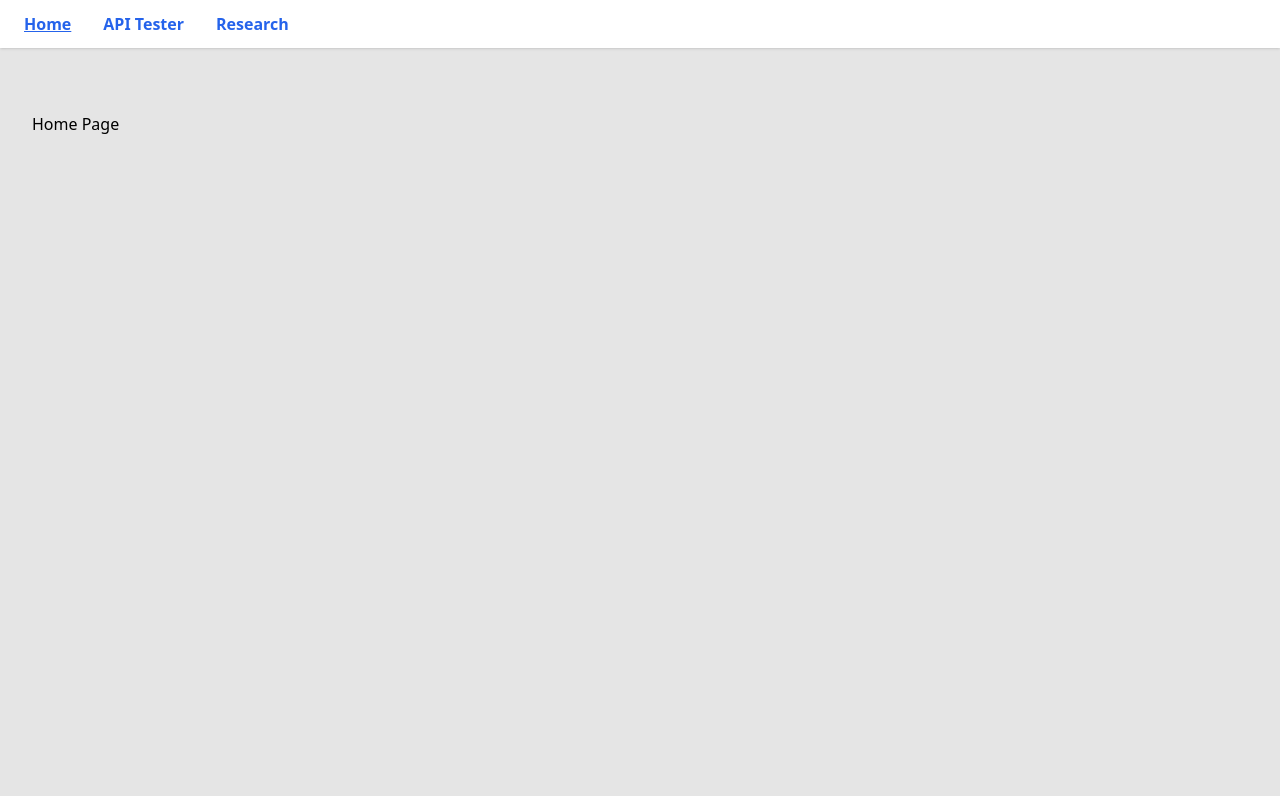
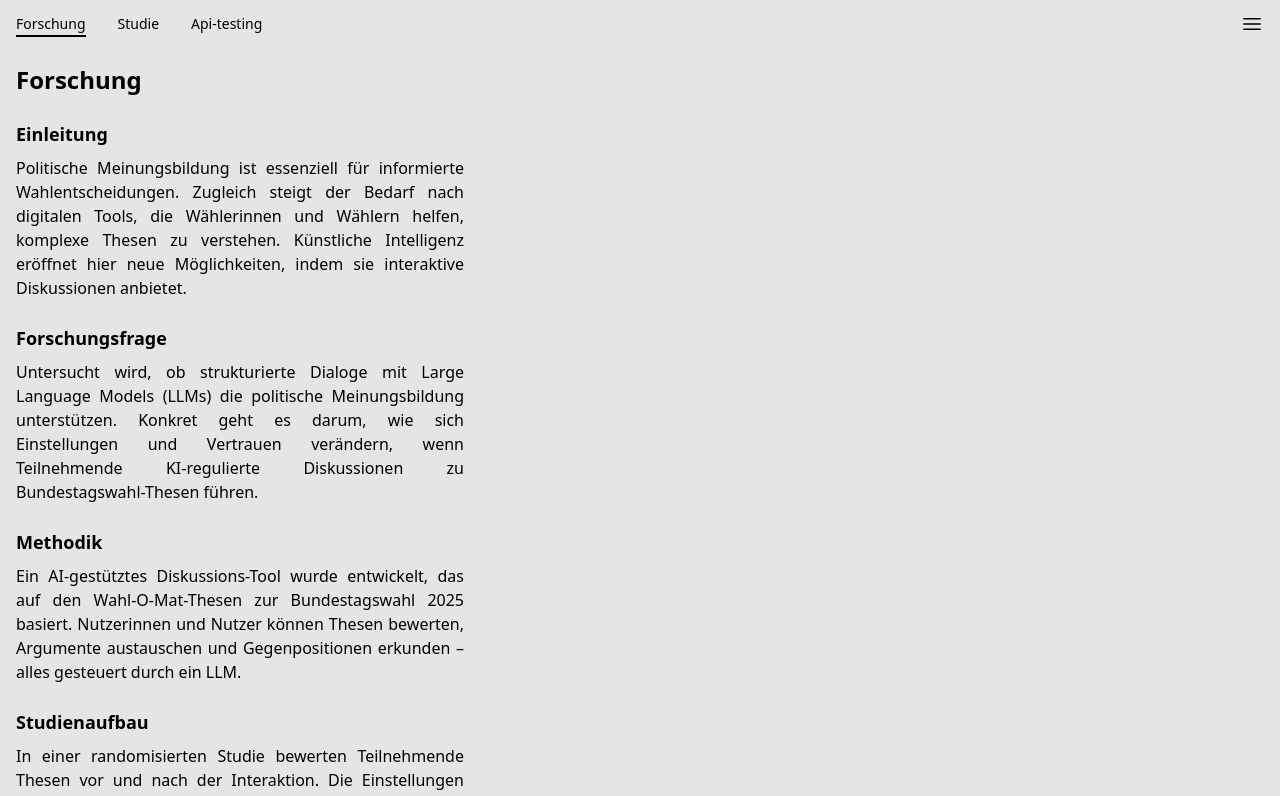
Before and after one commit to cristiangavriliu/llmResearch, a React (Vite) app in the folder frontend/: page / in a window 1280 px wide. Shown: the top 796 px of the page. Built offline with nearby package versions, Linux system fonts and the light colour scheme.

Commit message:
fix. more frontend stuff

```diff
--- a/frontend/src/App.jsx
+++ b/frontend/src/App.jsx
@@ -2,12 +2,11 @@ import React from "react";
 import { BrowserRouter as Router, Routes, Route, Outlet } from "react-router-dom";
 import Navigation from "./components/Navigation";
 import ThemeToggle from "./components/ThemeToggle";
-import StudyIframe from "./study/StudyIframe";
 
-// Placeholder static pages
-const Home = () => <div className="p-8">Home Page</div>;
-const ApiTester = () => <div className="p-8">API Tester Page</div>;
-const Research = () => <div className="p-8">Research Page</div>;
+import StudyIframe from "./views/study/StudyIframe";
+import LandingPage from "./views/LandingPage";
+import ApiTester from "./views/ApiTester";
+import StudyOverview from "./views/StudyOverview";
 
 function App() {
   return (
@@ -15,9 +14,9 @@ function App() {
       <Routes>
         {/* Static pages wrapped in Navigation */}
         <Route element={<Navigation />}>
-          <Route path="/" element={<Home />} />
+          <Route path="/" element={<LandingPage />} />
           <Route path="/api-tester" element={<ApiTester />} />
-          <Route path="/research" element={<Research />} />
+          <Route path="/study-overview" element={<StudyOverview />} />
         </Route>
         {/* Study iframe-like route, no navigation */}
         <Route
--- a/frontend/src/components/Navigation.jsx
+++ b/frontend/src/components/Navigation.jsx
@@ -1,24 +1,76 @@
 import React from "react";
 import { NavLink, Outlet } from "react-router-dom";
+import ThemeToggle from "./ThemeToggle";
 
 const navLinkClass = ({ isActive }) =>
-  "text-blue-600 font-semibold px-2 py-1" +
-  (isActive ? " underline" : "");
+  `relative menu-link transition-colors group`;
 
 const Navigation = () => (
   <div>
-    <nav className="bg-white shadow mb-8 px-4 py-2 flex gap-4">
-      <NavLink to="/" className={navLinkClass} end>
-        Home
-      </NavLink>
-      <NavLink to="/api-tester" className={navLinkClass}>
-        API Tester
-      </NavLink>
-      <NavLink to="/research" className={navLinkClass}>
-        Research
-      </NavLink>
+    {/* Navigation Bar */}
+    <nav className="fixed top-0 left-0 right-0 z-50 bg-primary flex items-center justify-between px-4 pt-3 pb-2 text-sm">
+      {/* Navigation Links */}
+      <div className="flex space-x-8">
+        <NavLink
+          to="/"
+          className={navLinkClass}
+          data-path="/"
+          end
+        >
+          {({ isActive }) => (
+            <span className="relative">
+              Forschung
+              <span
+                className={
+                  "block absolute left-0 -bottom-1 w-full h-0.5 bg-current origin-center transition-transform duration-300" +
+                  (isActive ? " scale-x-100" : " scale-x-0")
+                }
+                aria-hidden="true"
+              ></span>
+            </span>
+          )}
+        </NavLink>
+        <NavLink
+          to="/study-overview"
+          className={navLinkClass}
+          data-path="/study-overview"
+        >
+          {({ isActive }) => (
+            <span className="relative">
+              Studie
+              <span
+                className={
+                  "block absolute left-0 -bottom-1 w-full h-0.5 bg-current origin-center transition-transform duration-300" +
+                  (isActive ? " scale-x-100" : " scale-x-0")
+                }
+                aria-hidden="true"
+              ></span>
+            </span>
+          )}
+        </NavLink>
+        <NavLink
+          to="/api-tester"
+          className={navLinkClass}
+          data-path="/api-tester"
+        >
+          {({ isActive }) => (
+            <span className="relative">
+              Api-testing
+              <span
+                className={
+                  "block absolute left-0 -bottom-1 w-full h-0.5 bg-current origin-center transition-transform duration-300" +
+                  (isActive ? " scale-x-100" : " scale-x-0")
+                }
+                aria-hidden="true"
+              ></span>
+            </span>
+          )}
+        </NavLink>
+      </div>
+      {/* Theme Component Container */}
+      <ThemeToggle />
     </nav>
-    <main>
+    <main className="pt-10">
       <Outlet />
     </main>
   </div>
--- a/frontend/src/components/ThemeToggle.jsx
+++ b/frontend/src/components/ThemeToggle.jsx
@@ -59,13 +59,8 @@ const ThemeToggle = () => {
               />
               {/* Custom toggle track with border */}
               <div
-                className="w-10 h-5 rounded-full transition-colors duration-200 border"
-                style={{
-                  background: isDark
-                    ? "var(--accent-color)"
-                    : "var(--border-color)",
-                  borderColor: "var(--border-color)",
-                }}
+                className={`w-10 h-5 rounded-full transition-colors duration-200 ${isDark ? "bg-accent" : ""}`}
+                style={!isDark ? { backgroundColor: "var(--text-secondary)" } : undefined}
               ></div>
               {/* Custom toggle thumb */}
               <div
--- /dev/null
+++ b/frontend/src/views/ApiTester.jsx
@@ -0,0 +1,5 @@
+import React from "react";
+
+const ApiTester = () => <div className="p-8 text-red-500">API Tester Page WIP</div>;
+
+export default ApiTester;
--- /dev/null
+++ b/frontend/src/views/LandingPage.jsx
@@ -0,0 +1,39 @@
+import React from "react";
+
+const LandingPage = () => (
+  <div className="py-6 px-4">
+    <h1 className="text-2xl font-bold text-primary mb-6">Forschung</h1>
+    <section className="mb-6">
+      <h2 className="text-lg font-semibold mb-2">Einleitung</h2>
+      <p className="text-base max-w-md text-justify">
+        Politische Meinungsbildung ist essenziell für informierte Wahlentscheidungen. Zugleich steigt der Bedarf nach digitalen Tools, die Wählerinnen und Wählern helfen, komplexe Thesen zu verstehen. Künstliche Intelligenz eröffnet hier neue Möglichkeiten, indem sie interaktive Diskussionen anbietet.
+      </p>
+    </section>
+    <section className="mb-6">
+      <h2 className="text-lg font-semibold mb-2">Forschungsfrage</h2>
+      <p className="text-base max-w-md text-justify">
+        Untersucht wird, ob strukturierte Dialoge mit Large Language Models (LLMs) die politische Meinungsbildung unterstützen. Konkret geht es darum, wie sich Einstellungen und Vertrauen verändern, wenn Teilnehmende KI-regulierte Diskussionen zu Bundestagswahl-Thesen führen.
+      </p>
+    </section>
+    <section className="mb-6">
+      <h2 className="text-lg font-semibold mb-2">Methodik</h2>
+      <p className="text-base max-w-md text-justify">
+        Ein AI-gestütztes Diskussions-Tool wurde entwickelt, das auf den Wahl-O-Mat-Thesen zur Bundestagswahl 2025 basiert. Nutzerinnen und Nutzer können Thesen bewerten, Argumente austauschen und Gegenpositionen erkunden – alles gesteuert durch ein LLM.
+      </p>
+    </section>
+    <section className="mb-6">
+      <h2 className="text-lg font-semibold mb-2">Studienaufbau</h2>
+      <p className="text-base max-w-md text-justify">
+        In einer randomisierten Studie bewerten Teilnehmende Thesen vor und nach der Interaktion. Die Einstellungen werden auf einer Skala von 1–100 erhoben, ergänzt durch qualitative Rückmeldungen zum Diskussionsprozess und zur Glaubwürdigkeit der KI-Antworten.
+      </p>
+    </section>
+    <section>
+      <h2 className="text-lg font-semibold mb-2">Erwartete Ergebnisse & Beitrag</h2>
+      <p className="text-base max-w-md text-justify">
+        Erwartet werden Einblicke, wie KI-Dialoge politische Präferenzen verschieben und das Vertrauen in KI-generierte Inhalte beeinflussen. Die Ergebnisse liefern Empfehlungen für die Integration von LLMs in Wahlbildungsplattformen.
+      </p>
+    </section>
+  </div>
+);
+
+export default LandingPage;
--- /dev/null
+++ b/frontend/src/views/StudyOverview.jsx
@@ -0,0 +1,31 @@
+import React from "react";
+
+function generateRandomPID() {
+  const random = Math.random().toString(36).substring(2, 10);
+  return `Heroku_${random}`;
+}
+
+const StudyOverview = () => {
+  const randomPID = generateRandomPID();
+  const surveyUrl = `https://survey.ifkw.lmu.de/AI-Survey/?PROLIFIC_PID=${randomPID}`;
+
+  return (
+    <div className="py-6 px-4">
+      <h1 className="text-2xl font-bold text-primary mb-4">Studienübersicht</h1>
+      <p className="text-base mb-4 max-w-md text-justify">
+        Die Studie befindet sich in der Pilot Phase, momentan sammeln wir erste freiwillige Tester für die Studie. Falls du teilnehmen willst, bitte klicke auf den folgenden Link:
+      </p>
+      <a
+        href={surveyUrl}
+        target="_blank"
+        rel="noopener noreferrer"
+        className="relative inline-block text-blue-600 font-medium group"
+      >
+        Zur Studie
+        <span className="block absolute left-0 bottom-0 w-full h-0.5 bg-blue-600 scale-x-0 group-hover:scale-x-100 origin-center transition-transform duration-300"></span>
+      </a>
+    </div>
+  );
+};
+
+export default StudyOverview;
--- a/frontend/src/study/StudyIframe.jsx
+++ b/frontend/src/views/study/StudyIframe.jsx
@@ -1,8 +1,8 @@
 import React, { useState, useEffect } from "react";
 import { useSearchParams } from "react-router-dom";
-import ErrorCard from "../components/ErrorCard";
+import ErrorCard from "../../components/ErrorCard";
 import InitialPhase from "./Phases/InitialPhase";
-import { theses } from "../data/theses";
+import { theses } from "../../data/theses";
 import ChatPhase from "./Phases/ChatPhase";
 import FinalAssessment from "./Phases/FinalAssessment";
 import CompletionPhase from "./Phases/CompletionPhase";
```
Also changed, not shown: frontend/src/views/study/Phases/ChatBubble.jsx (renamed from frontend/src/study/Phases/ChatBubble.jsx), frontend/src/views/study/Phases/ChatPhase.jsx (renamed from frontend/src/study/Phases/ChatPhase.jsx), frontend/src/views/study/Phases/CompletionPhase.jsx (renamed from frontend/src/study/Phases/CompletionPhase.jsx), frontend/src/views/study/Phases/FinalAssessment.jsx (renamed from frontend/src/study/Phases/FinalAssessment.jsx), frontend/src/views/study/Phases/InitialPhase.jsx (renamed from frontend/src/study/Phases/InitialPhase.jsx), 5 other files (tests, documents, lock files or other folders).
